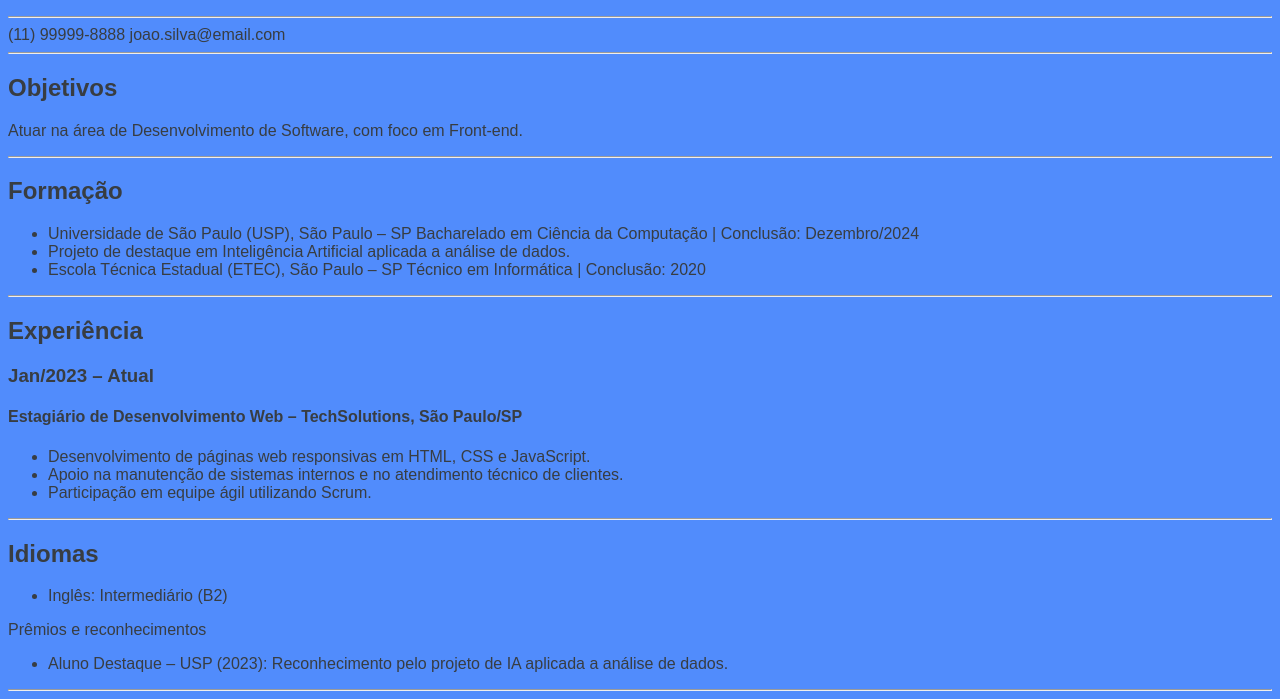
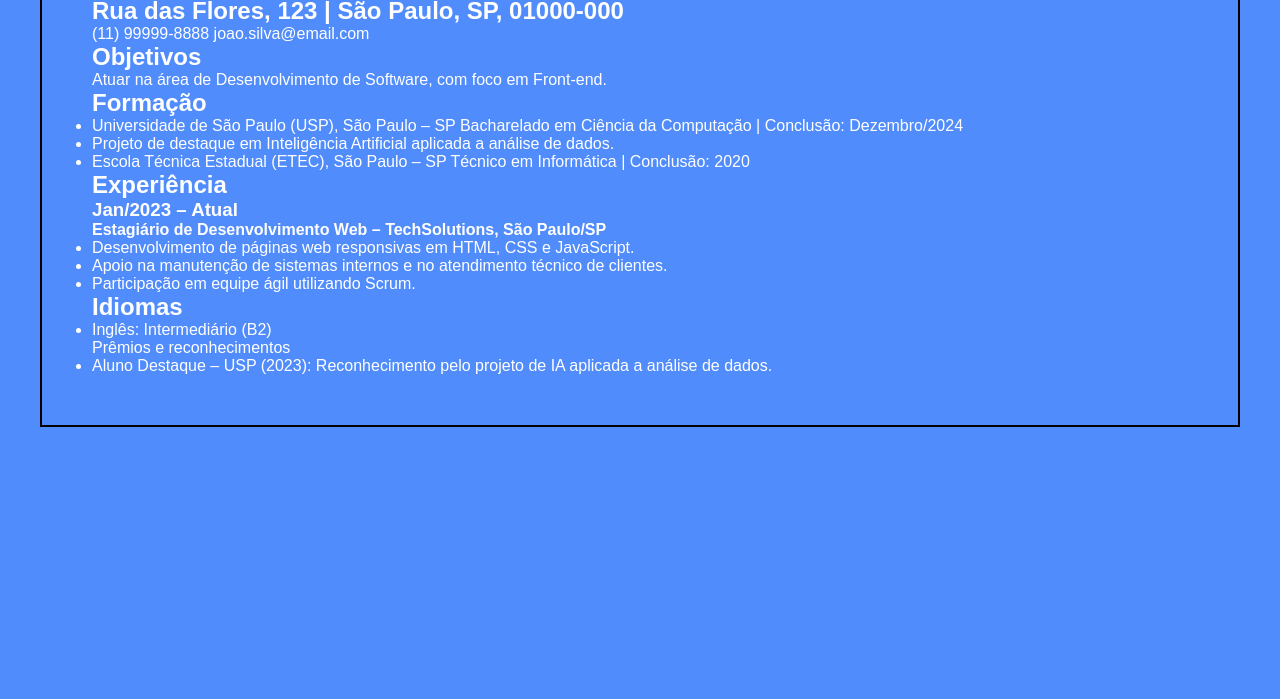
Before and after one commit to VictorMacedoCB/Front-End-Atividades, a plain HTML site: page Aula26-08/atividade.html in a window 1280 px wide. Shown: the part 160-859 px from the top of the page. Drawn offline with Linux system fonts and the light colour scheme.

Commit message:
Colocados layout de box models

```diff
--- a/Aula26-08/atividade.html
+++ b/Aula26-08/atividade.html
@@ -7,22 +7,20 @@
     <link rel="stylesheet" href="style.css">
 </head>
 <body> <!--Curriculo feito com nome e dados ficticios-->
+    <div class="box">
     <h1 id="principal">Curriculo</h1>
-  <section>
+  <section >
         <h1>JOÃO DA SILVA</h1>
         </section>
-        <h2>Rua das Flores, 123 | São Paulo, SP, 01000-000 </h2>
-        <hr>
+        <h2 >Rua das Flores, 123 | São Paulo, SP, 01000-000 </h2>
     <aside> (11) 99999-8888
     joao.silva@email.com</aside>
-    <hr>
     <main> <!--Conteudo principal-->
-             <section>
+             <section >
                 <h2>  Objetivos </h2>
                 <p> Atuar na área de Desenvolvimento de Software, com foco em Front-end.</p>
-                <hr>
             </section>
-            <section>
+            <section >
                 <h2>Formação</h2>
                     <ul>
                         <li>Universidade de São Paulo (USP), São Paulo – SP Bacharelado em Ciência da Computação | Conclusão: Dezembro/2024 </li>
@@ -30,9 +28,8 @@
                         <li>Escola Técnica Estadual (ETEC), São Paulo – SP Técnico em Informática | Conclusão: 2020</li>
                     </ul>
             </section>
-        <hr>
     </main>
-        <section>
+        <section >
             <h2>Experiência</h2>
             <h3>Jan/2023 – Atual</h3>
             <h4>Estagiário de Desenvolvimento Web – TechSolutions, São Paulo/SP</h4>
@@ -41,9 +38,8 @@
                 <li>Apoio na manutenção de sistemas internos e no atendimento técnico de clientes.</li>
                 <li>Participação em equipe ágil utilizando Scrum.</li>
             </ul>
-            <hr>
         </section>
-        <section>
+        <section >
             <h2>Idiomas</h2>
             <ul>
                 <li>Inglês: Intermediário (B2)</li>
@@ -54,6 +50,6 @@
             <li>Aluno Destaque – USP (2023): Reconhecimento pelo projeto de IA aplicada a análise de dados.</li>
         </ul>
         </footer>
-        <hr>
+        </div>
 </body>
 </html>
--- a/Aula26-08/style.css
+++ b/Aula26-08/style.css
@@ -1,10 +1,28 @@
+
+*{ /* CSS RESET */
+    margin: 0;
+    padding: 0;
+    box-sizing: border-box;
+}
+
+html, body {
+    height: 100%;
+}
+
 body {
     background-color: #518CFC;
     font-family: Arial, Helvetica, sans-serif;
     font-weight: 1em;
-    color: #383d42;
+    color: white;
+
 }
 
 h1#principal {
     text-align: center;
 }
+
+.box {
+    margin: 40px;
+    border: 2px solid black;
+    padding: 50px ;
+}
```
